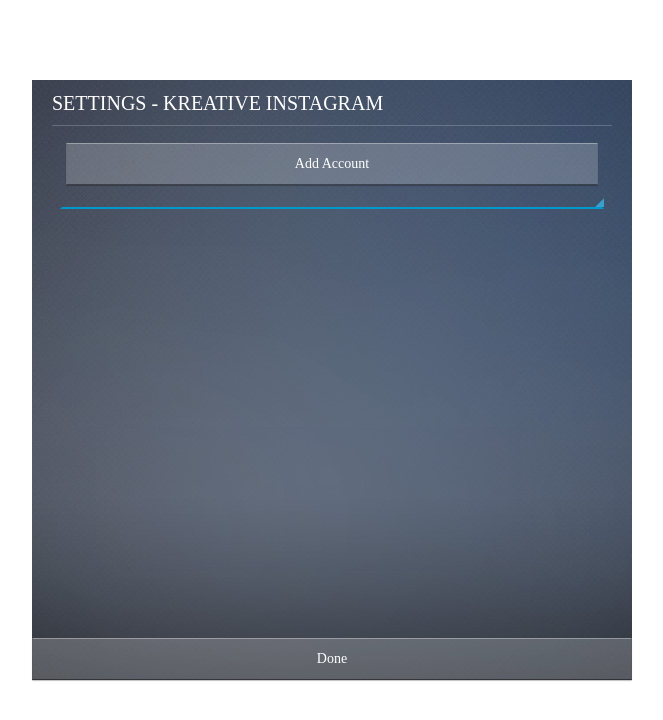
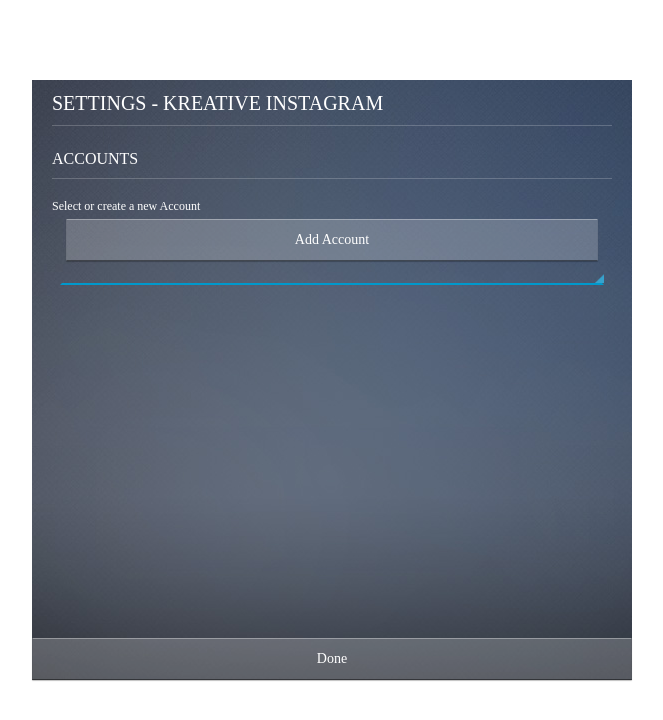
Before and after one commit to cg219/Chameleon-Instagram-Widget, a plain HTML site: page settings.html in a window 1280 px wide. Shown: the whole page, without its empty margins (308-971 px from the left). Drawn offline with Linux system fonts and the light colour scheme; a web font is replaced by a local one.

Commit message:
More Settings Work

```diff
--- a/css/styles.css
+++ b/css/styles.css
@@ -14,3 +14,12 @@
 	width: 75%;
 	margin: 5px auto 0 !important;
 }
+
+.label{
+	margin: 0 0 5px 20px;
+	font-size: 12px !important;
+}
+
+.heading{
+	font-size: 16px !important;
+}
--- a/settings.html
+++ b/settings.html
@@ -17,9 +17,13 @@
 		<header>Settings - Kreative Instagram</header>
 		<div id="widget-settings">
 			<!--p class="console">Test Man</p-->
+			<section>
+				<header class="heading">Accounts</header>
 
-			<a id="add-account" href="#">Add Account</a>
-			<a id="accounts" class="selectbox" href="#"></a>
+				<h2 class="label">Select or create a new Account</h2>
+				<a id="add-account" href="#">Add Account</a>
+				<a id="accounts" class="selectbox" href="#"></a>
+			</section>
 		</div>
 
 		<a id="close-button" href="#" class="done">Done</a>
```
